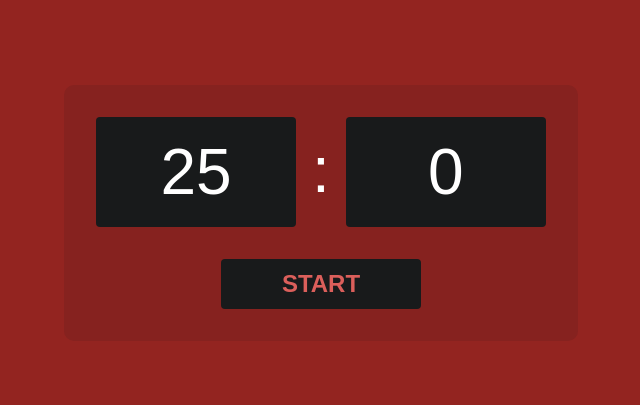
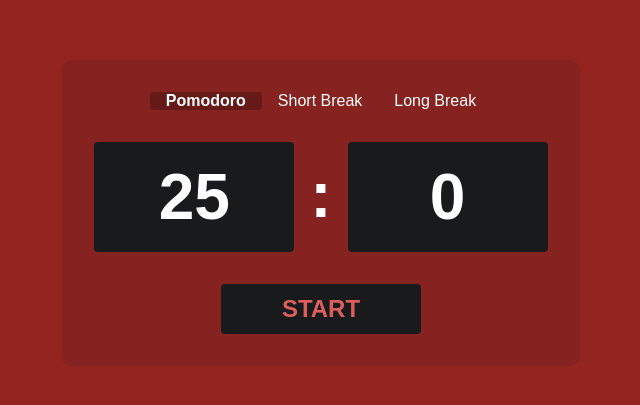
Before and after one commit to willswats/react-pomodoro, a React (Create React App) app: page / in a window 1280 px wide. Shown: the part 187-592 px from the top of the page, without its empty margins (319-959 px from the left). Built offline with nearby package versions, Linux system fonts and the light colour scheme; the HTML template or start-up script is replaced by a standard one.

Commit message:
Add ModeButton and change names of components

```diff
--- /dev/null
+++ b/src/components/Buttons/ModeButton.module.css
@@ -0,0 +1,10 @@
+.mode-btn {
+  font-size: 1rem;
+  padding: 0 1rem;
+  border-radius: 4px;
+}
+
+.mode-btn--active {
+  background-color: rgba(0, 0, 0, 0.25);
+  font-weight: bold;
+}
--- /dev/null
+++ b/src/components/Buttons/ModeButton.tsx
@@ -0,0 +1,52 @@
+import { Dispatch } from 'react';
+import { State, Action, ACTIONS, MODES } from '../Timer';
+
+import classes from './ModeButton.module.css';
+
+interface ModeButtonProps {
+  state: State;
+  dispatch: Dispatch<Action>;
+  modeType: string;
+}
+
+const ModeButton = ({ state, dispatch, modeType }: ModeButtonProps) => {
+  const { timerMode } = state;
+
+  const clickHandler = () => {
+    if (modeType === MODES.POMODORO) {
+      dispatch({
+        type: ACTIONS.SET_TIMER_MODE,
+        payload: { ...state, timerMode: MODES.POMODORO },
+      });
+    } else if (modeType === MODES.SHORT_BREAK) {
+      dispatch({
+        type: ACTIONS.SET_TIMER_MODE,
+        payload: { ...state, timerMode: MODES.SHORT_BREAK },
+      });
+    } else if (modeType === MODES.LONG_BREAK) {
+      dispatch({
+        type: ACTIONS.SET_TIMER_MODE,
+        payload: { ...state, timerMode: MODES.LONG_BREAK },
+      });
+    }
+  };
+
+  return (
+    <button
+      onClick={clickHandler}
+      className={`${classes['mode-btn']} ${
+        timerMode === modeType ? classes['mode-btn--active'] : ''
+      }`}
+    >
+      {modeType === MODES.POMODORO
+        ? 'Pomodoro'
+        : modeType === MODES.SHORT_BREAK
+        ? 'Short Break'
+        : modeType === MODES.LONG_BREAK
+        ? 'Long Break'
+        : ''}
+    </button>
+  );
+};
+
+export default ModeButton;
--- a/src/components/ButtonStartStop.module.css
+++ b/src/components/Buttons/StartStopButton.module.css
@@ -1,11 +1,9 @@
-.button-start-stop {
+.start-stop-btn {
   width: 200px;
   height: 50px;
   font-size: 1.5rem;
   font-weight: bold;
   color: #db5f5b;
   background-color: #181a1b;
-  border: none;
   border-radius: 4px;
-  cursor: pointer;
 }
--- a/src/components/ButtonStartStop.tsx
+++ b/src/components/Buttons/StartStopButton.tsx
@@ -1,14 +1,14 @@
 import { Dispatch } from 'react';
-import { State, Action, ACTIONS } from './Timer';
+import { State, Action, ACTIONS } from '../Timer';
 
-import classes from './ButtonStartStop.module.css';
+import classes from './StartStopButton.module.css';
 
-interface ButtonStartStopProps {
+interface StartStopButtonProps {
   state: State;
   dispatch: Dispatch<Action>;
 }
 
-const ButtonStartStop = ({ state, dispatch }: ButtonStartStopProps) => {
+const StartStopButton = ({ state, dispatch }: StartStopButtonProps) => {
   const { timerRunning, timeRemaining } = state;
 
   const clickHandler = () => {
@@ -22,10 +22,10 @@ const ButtonStartStop = ({ state, dispatch }: ButtonStartStopProps) => {
   };
 
   return (
-    <button className={classes['button-start-stop']} onClick={clickHandler}>
+    <button className={classes['start-stop-btn']} onClick={clickHandler}>
       {timerRunning === false ? 'START' : 'STOP'}
     </button>
   );
 };
 
-export default ButtonStartStop;
+export default StartStopButton;
--- a/src/components/InputMinutes.module.css
+++ b/src/components/Inputs/MinutesInput.module.css
@@ -1,4 +1,4 @@
-.input-minutes {
+.minutes-input {
   width: 200px;
   text-align: center;
   background-color: #181a1b;
@@ -6,5 +6,6 @@
   border-color: transparent;
   color: #fff;
   font-size: 4rem;
+  font-weight: bold;
   padding: 1rem;
 }
--- a/src/components/InputMinutes.tsx
+++ b/src/components/Inputs/MinutesInput.tsx
@@ -1,14 +1,14 @@
 import { ChangeEvent, Dispatch } from 'react';
-import { State, Action, ACTIONS } from './Timer';
+import { State, Action, ACTIONS } from '../Timer';
 
-import classes from './InputMinutes.module.css';
+import classes from './MinutesInput.module.css';
 
-interface InputMinutesProps {
+interface MinutesInputProps {
   state: State;
   dispatch: Dispatch<Action>;
 }
 
-const InputMinutes = ({ state, dispatch }: InputMinutesProps) => {
+const MinutesInput = ({ state, dispatch }: MinutesInputProps) => {
   const { timerRunning, timeRemaining } = state;
 
   const blurHandler = (event: ChangeEvent<HTMLInputElement>) => {
@@ -42,7 +42,7 @@ const InputMinutes = ({ state, dispatch }: InputMinutesProps) => {
 
   return (
     <input
-      className={classes['input-minutes']}
+      className={classes['minutes-input']}
       value={timeRemaining.minutes}
       onBlur={blurHandler}
       onChange={changeHandler}
@@ -51,4 +51,4 @@ const InputMinutes = ({ state, dispatch }: InputMinutesProps) => {
   );
 };
 
-export default InputMinutes;
+export default MinutesInput;
--- a/src/components/InputSeconds.module.css
+++ b/src/components/Inputs/SecondsInput.module.css
@@ -1,4 +1,4 @@
-.input-seconds {
+.seconds-input {
   width: 200px;
   text-align: center;
   background-color: #181a1b;
@@ -6,5 +6,6 @@
   border-color: transparent;
   color: #fff;
   font-size: 4rem;
+  font-weight: bold;
   padding: 1rem;
 }
--- a/src/components/InputSeconds.tsx
+++ b/src/components/Inputs/SecondsInput.tsx
@@ -1,14 +1,14 @@
 import { ChangeEvent, Dispatch } from 'react';
-import { State, Action, ACTIONS } from './Timer';
+import { State, Action, ACTIONS } from '../Timer';
 
-import classes from './InputSeconds.module.css';
+import classes from './SecondsInput.module.css';
 
-interface InputSecondsProps {
+interface SecondsInputProps {
   state: State;
   dispatch: Dispatch<Action>;
 }
 
-const InputSeconds = ({ state, dispatch }: InputSecondsProps) => {
+const SecondsInput = ({ state, dispatch }: SecondsInputProps) => {
   const { timerRunning, timeRemaining } = state;
 
   const blurHandler = (event: ChangeEvent<HTMLInputElement>) => {
@@ -42,7 +42,7 @@ const InputSeconds = ({ state, dispatch }: InputSecondsProps) => {
 
   return (
     <input
-      className={classes['input-seconds']}
+      className={classes['seconds-input']}
       value={timeRemaining.seconds}
       onBlur={blurHandler}
       onChange={changeHandler}
@@ -51,4 +51,4 @@ const InputSeconds = ({ state, dispatch }: InputSecondsProps) => {
   );
 };
 
-export default InputSeconds;
+export default SecondsInput;
--- a/src/components/Timer.module.css
+++ b/src/components/Timer.module.css
@@ -8,12 +8,17 @@
   border-radius: 10px;
 }
 
+.timer__mode-btns {
+  display: flex;
+}
+
 .timer__inputs {
   display: flex;
-  margin: 0 0 2rem;
+  margin: 2rem 0;
 }
 
 .timer__colon {
   font-size: 4rem;
+  font-weight: bold;
   margin: 1rem;
 }
--- a/src/components/Timer.tsx
+++ b/src/components/Timer.tsx
@@ -1,12 +1,14 @@
 import { useReducer, useEffect } from 'react';
 
-import InputMinutes from './InputMinutes';
-import InputSeconds from './InputSeconds';
-import ButtonStartStop from './ButtonStartStop';
+import MinutesInput from './Inputs/MinutesInput';
+import SecondsInput from './Inputs/SecondsInput';
+import ModeButton from './Buttons/ModeButton';
+import StartStopButton from './Buttons/StartStopButton';
 
 import classes from './Timer.module.css';
 
 export interface State {
+  timerMode: string;
   timerRunning: boolean;
   timeRemaining: {
     minutes: number;
@@ -20,11 +22,19 @@ export interface Action {
 }
 
 export const ACTIONS = {
-  SET_TIMER_RUNNING: 'SET_TIMER_RUNNING',
-  SET_TIME_REMAINING: 'SET_TIME_REMAINING',
+  SET_TIMER_RUNNING: 'set-timer-running',
+  SET_TIME_REMAINING: 'set-time-remaining',
+  SET_TIMER_MODE: 'set-timer-mode',
+};
+
+export const MODES = {
+  POMODORO: 'pomodoro',
+  SHORT_BREAK: 'short-break',
+  LONG_BREAK: 'long-break',
 };
 
 const initialState: State = {
+  timerMode: MODES.POMODORO,
   timerRunning: false,
   timeRemaining: {
     minutes: 25,
@@ -46,6 +56,11 @@ const reducer = (state: State, { type, payload }: Action): State => {
           minutes: payload.timeRemaining.minutes,
           seconds: payload.timeRemaining.seconds,
         },
+      };
+    case ACTIONS.SET_TIMER_MODE:
+      return {
+        ...state,
+        timerMode: payload.timerMode,
       };
     default:
       return {
@@ -104,12 +119,29 @@ const Timer = () => {
 
   return (
     <div className={classes['timer']}>
+      <div className={classes['timer__mode-btns']}>
+        <ModeButton
+          state={state}
+          dispatch={dispatch}
+          modeType={MODES.POMODORO}
+        />
+        <ModeButton
+          state={state}
+          dispatch={dispatch}
+          modeType={MODES.SHORT_BREAK}
+        />
+        <ModeButton
+          state={state}
+          dispatch={dispatch}
+          modeType={MODES.LONG_BREAK}
+        />
+      </div>
       <div className={classes['timer__inputs']}>
-        <InputMinutes state={state} dispatch={dispatch} />
+        <MinutesInput state={state} dispatch={dispatch} />
         <span className={classes['timer__colon']}>:</span>
-        <InputSeconds state={state} dispatch={dispatch} />
+        <SecondsInput state={state} dispatch={dispatch} />
       </div>
-      <ButtonStartStop state={state} dispatch={dispatch} />
+      <StartStopButton state={state} dispatch={dispatch} />
     </div>
   );
 };
--- a/src/index.css
+++ b/src/index.css
@@ -8,6 +8,13 @@
 body {
   color: #fff;
   background-color: #932420;
+}
+
+button {
+  color: #fff;
+  background-color: transparent;
+  border: none;
+  cursor: pointer;
 }
 
 /* Chrome, Safari, Edge, Opera */
```
